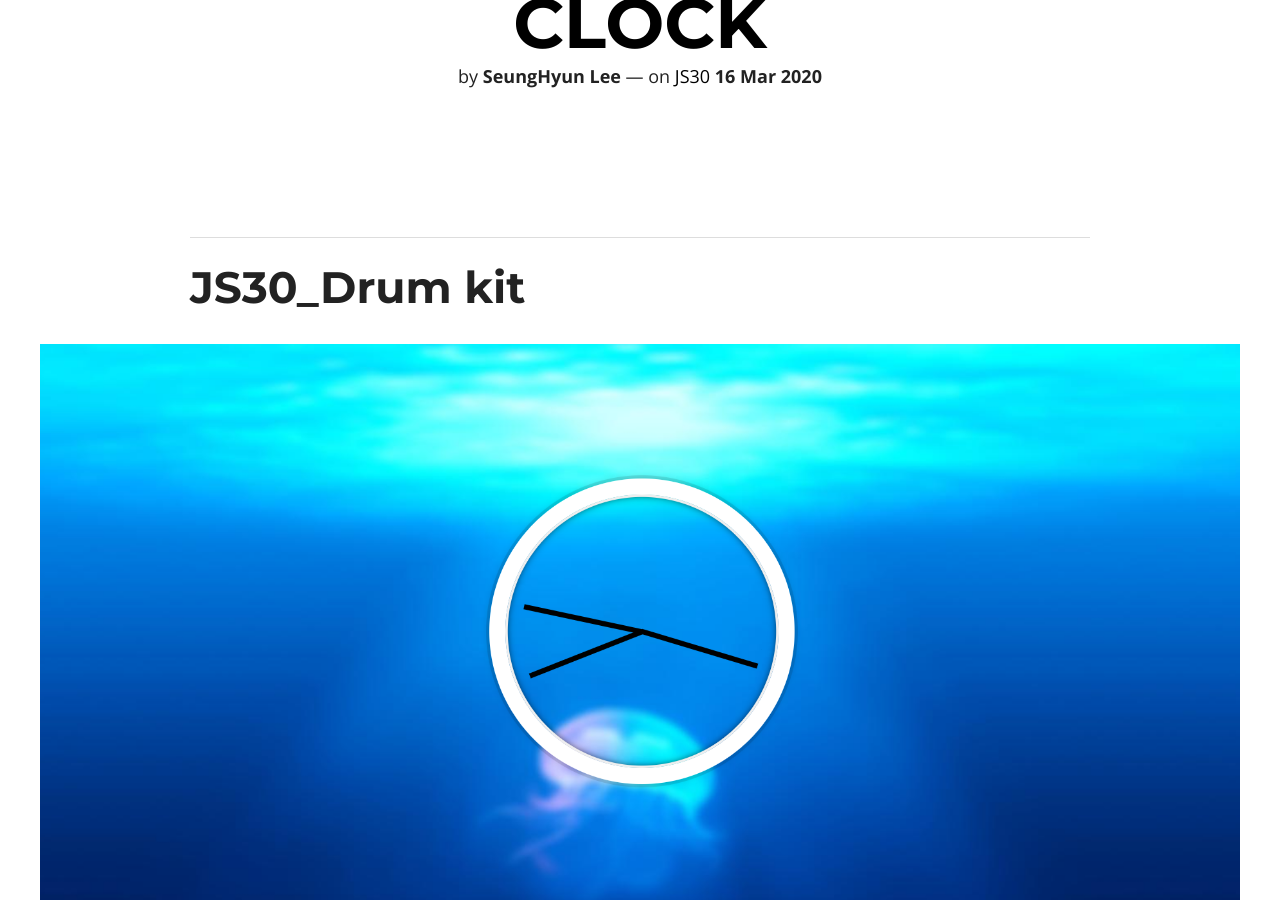
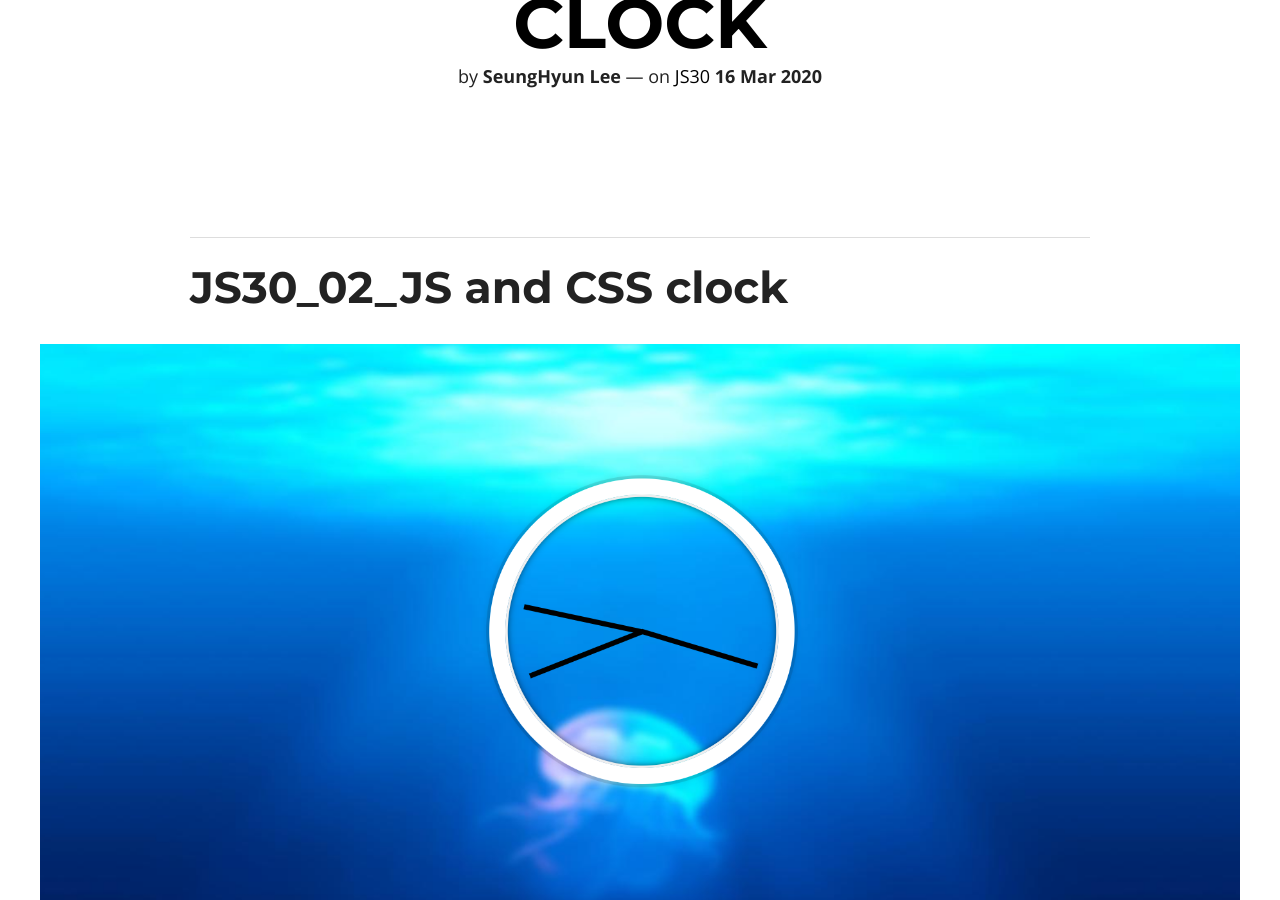
Before and after one commit to lsh58/lsh58.github.io, a Jekyll site: the page built from _posts/2020-03-16-JS30_02_JS and CSS clock.md, in a window 1280 px wide and 900 px high, scrolled down 312 px. Built offline with Jekyll 4.4.1, drawn with Linux system fonts in a browser that asks for light colours; nearby versions of some CDN libraries; comment, search, counter and statistics services are not loaded.

Commit message:
Update 2020-03-16-JS30_02_JS and CSS clock.md

```diff
--- a/_posts/2020-03-16-JS30_02_JS and CSS clock.md
+++ b/_posts/2020-03-16-JS30_02_JS and CSS clock.md
@@ -16,7 +16,7 @@ featured: true
 
 ---
 
-# JS30_Drum kit
+# JS30_02_JS and CSS clock
 
 ![image](https://github.com/lsh58/lsh58.github.io/blob/master/images/post/js30/j30-02_01.PNG?raw=true)
 
```
